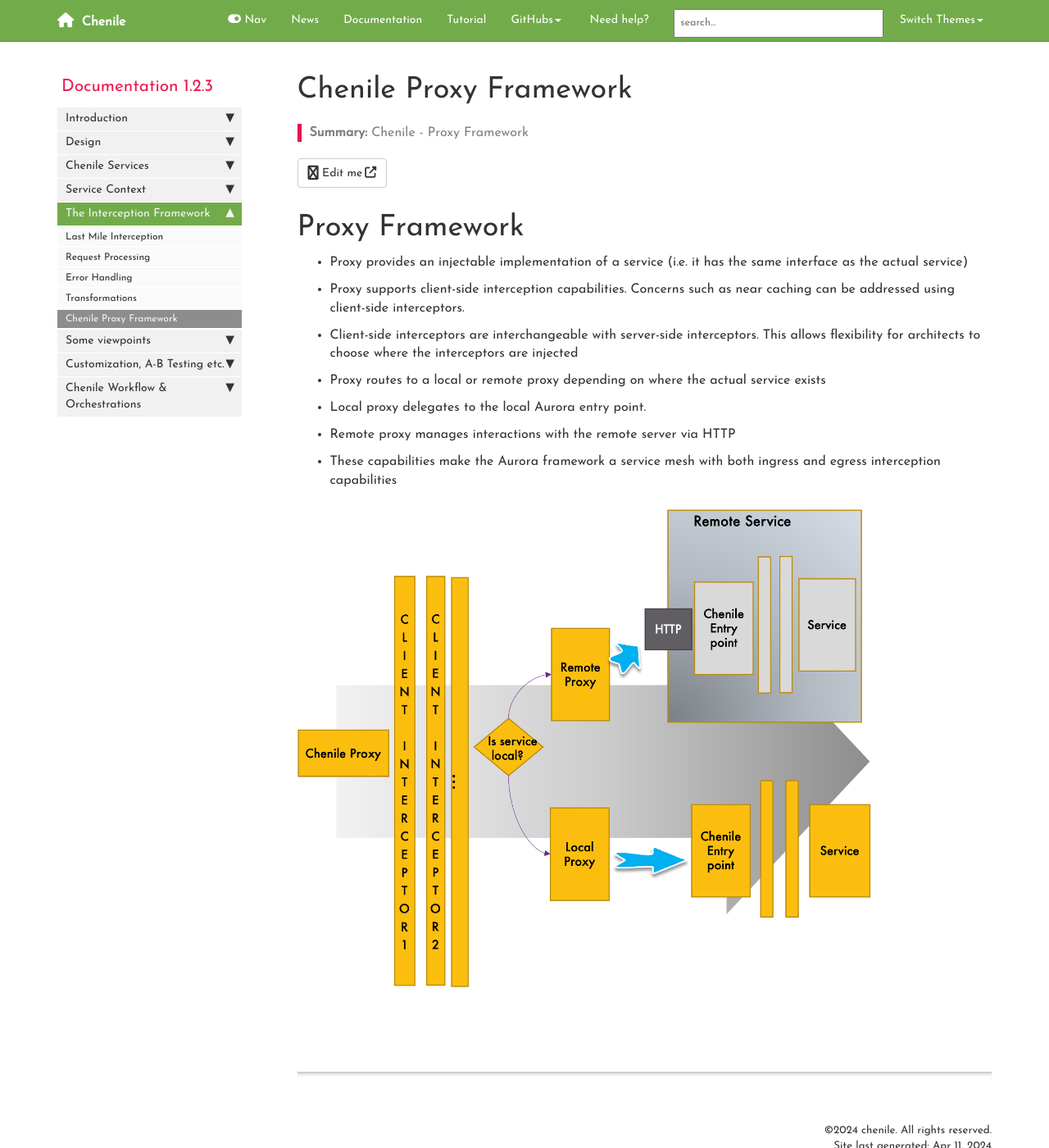
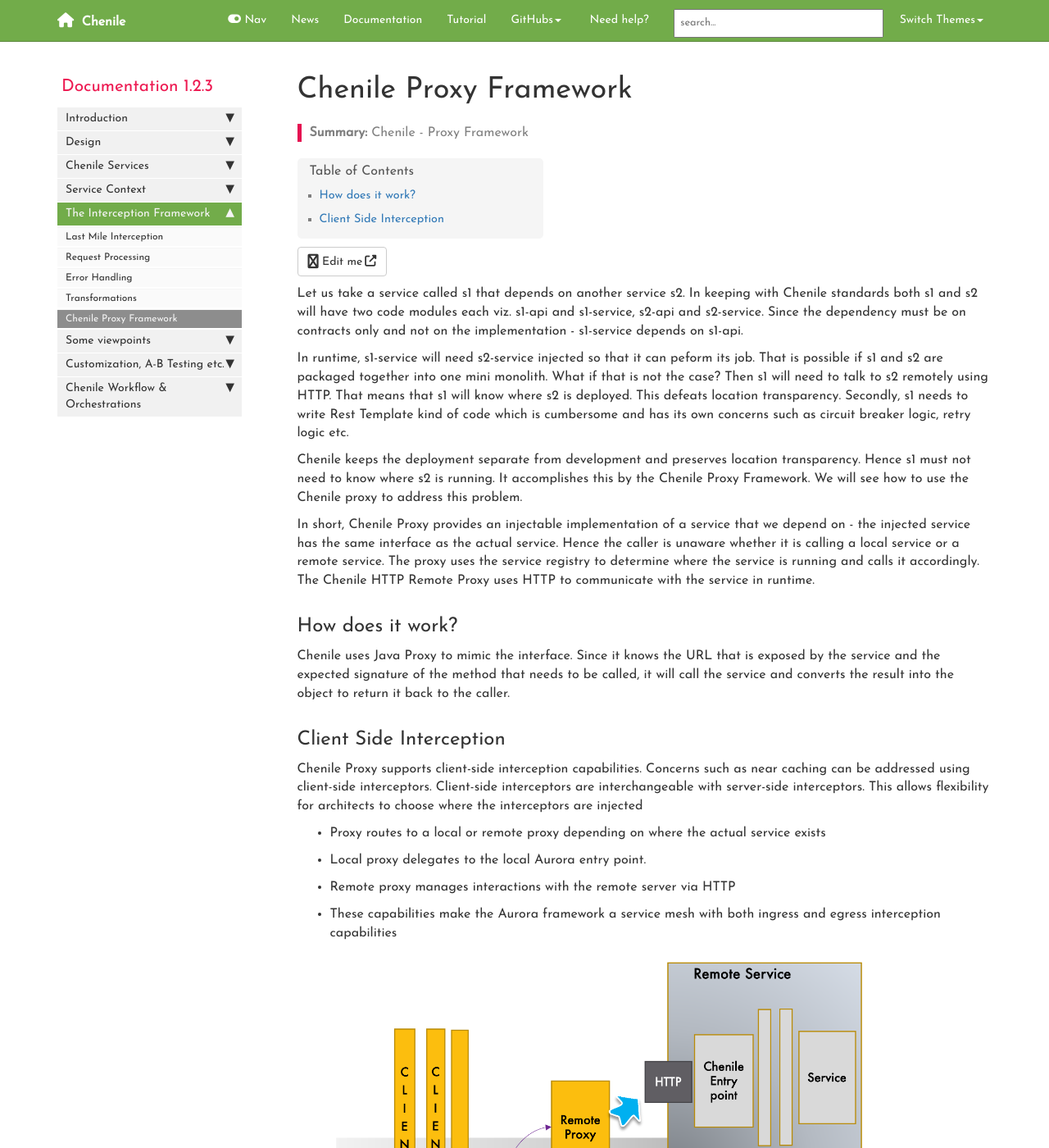
Before and after one commit to rajakolluru/cheniledocs.github.io, a Jekyll site: the page built from pages/chenile/300-proxy.md, in a window 1280 px wide and 1400 px high. Shown: the whole window at 82% size. Built offline with Jekyll 4.4.1, drawn with Linux system fonts in a browser that asks for light colours; comment, search, counter and statistics services are not loaded.

Commit message:
fixed minor things

```diff
--- a/pages/chenile/300-proxy.md
+++ b/pages/chenile/300-proxy.md
@@ -7,12 +7,22 @@
 folder: chenile
 summary: Chenile - Proxy Framework
 ---
-# Proxy Framework
+Let us take a service called s1 that depends on another service s2. In keeping with Chenile standards both s1 and s2 will have two code modules each viz. s1-api and s1-service, s2-api and s2-service. Since the dependency must be on contracts only and not on the implementation - s1-service depends on s1-api.
 
-* Proxy provides an injectable implementation of a service (i.e. it has the same interface as the actual service)
-* Proxy supports client-side interception capabilities. Concerns such as near caching can be addressed using client-side interceptors.
-* Client-side interceptors are interchangeable with server-side interceptors. This allows flexibility for architects to choose where the interceptors are injected
-* Proxy routes to a local or remote proxy depending on where the actual service exists
+In runtime, s1-service will need s2-service injected so that it can peform its job. That is possible if s1 and s2 are packaged together into one mini monolith. What if that is not the case? Then s1 will need to talk to s2 remotely using HTTP. That means that s1 will know where s2 is deployed. This defeats location transparency. Secondly, s1 needs to write Rest Template kind of code which is cumbersome and has its own concerns such as circuit breaker logic, retry logic etc.
+
+Chenile keeps the deployment separate from development and preserves location transparency. Hence s1 must not need to know where s2 is running. It accomplishes this by the Chenile Proxy Framework. We will see how to use the Chenile proxy to address this problem.
+
+In short, Chenile Proxy provides an injectable implementation of a service that we depend on - the injected service has the same interface as the actual service. Hence the caller is unaware whether it is calling a local service or a remote service.
+The proxy uses the service registry to determine where the service is running and calls it accordingly. The Chenile HTTP Remote Proxy uses HTTP to communicate with the service in runtime.
+
+## How does it work?
+Chenile uses Java Proxy to mimic the interface. Since it knows the URL that is exposed by the service and the expected signature of the method that needs to be called, it will call the service and converts the result into the object to return it back to the caller.
+
+## Client Side Interception
+Chenile Proxy supports client-side interception capabilities. Concerns such as near caching can be addressed using client-side interceptors. Client-side interceptors are interchangeable with server-side interceptors. This allows flexibility for architects to choose where the interceptors are injected
+*
+Proxy routes to a local or remote proxy depending on where the actual service exists
 * Local proxy delegates to the local Aurora entry point.
 * Remote proxy manages interactions with the remote server via HTTP
 * These capabilities make the Aurora framework a service mesh with both ingress and egress interception capabilities
```
Also changed, not shown: pages/chenile/150-testing.md (+2 -4 lines), pages/chenile/225-service-customizations.md (+1 -1 lines), pages/chenile/400-stm.md (+3 -3 lines).
